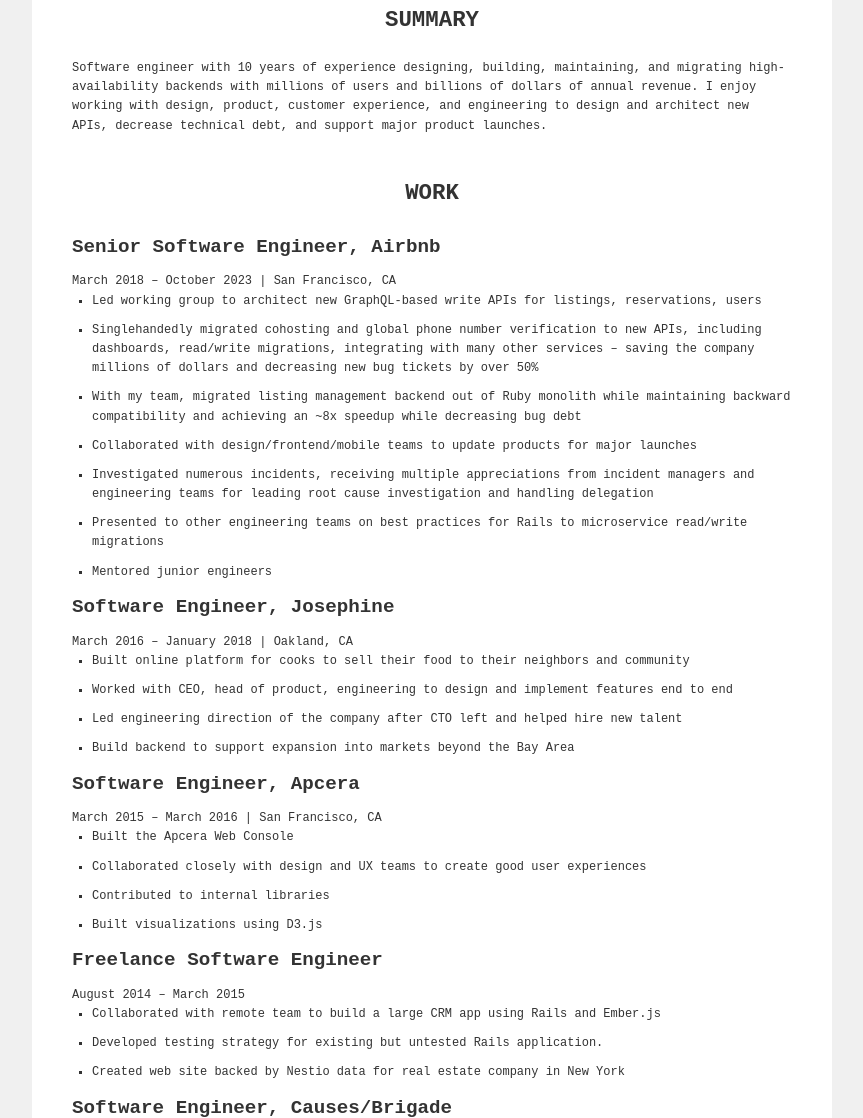
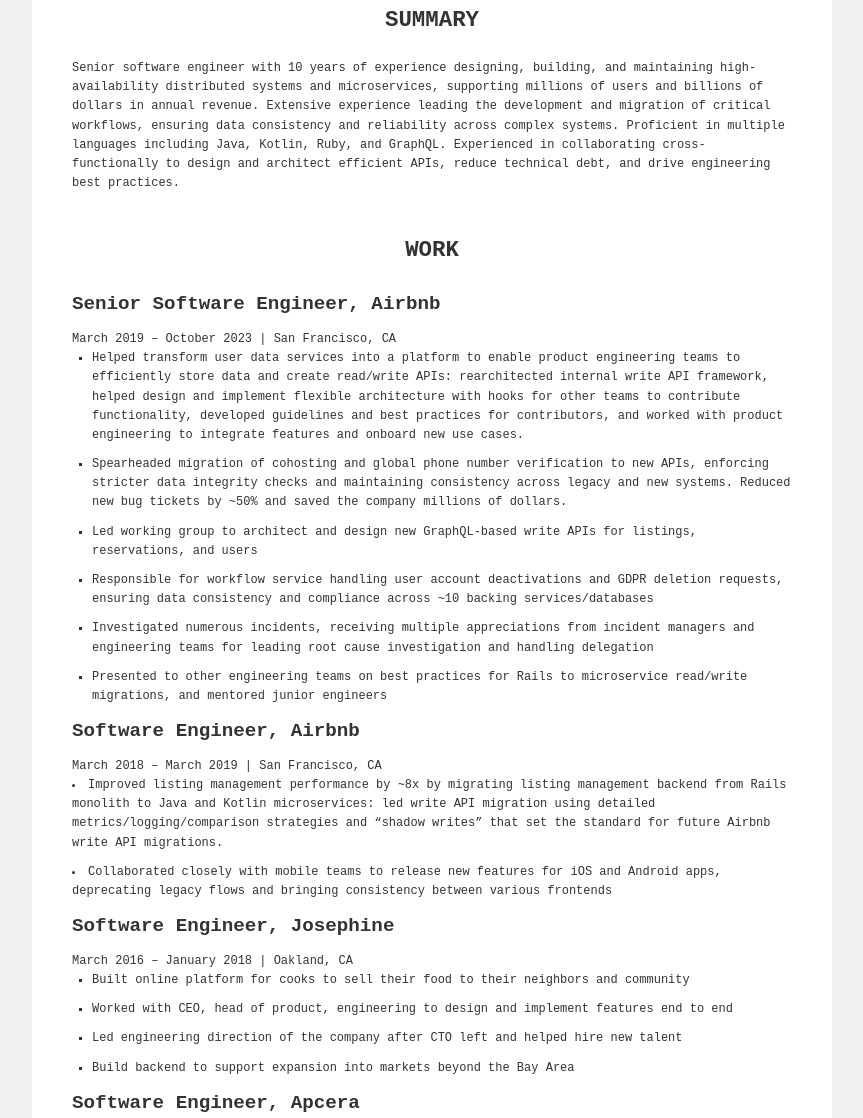
Before and after one commit to briandmason/website, a plain HTML site: page resume.html in a window 1280 px wide. Shown: the part 224-1342 px from the top of the page, without its empty margins (208-1071 px from the left). Drawn offline with Linux system fonts and the light colour scheme.

Commit message:
Update resume content

```diff
--- a/resume.html
+++ b/resume.html
@@ -17,21 +17,24 @@
   <main>
     <section class="summary">
       <h2>SUMMARY</h2>
-      <p>Software engineer with 10 years of experience designing, building, maintaining, and migrating high-availability backends with millions of users and billions of dollars of annual revenue. I enjoy working with design, product, customer experience, and engineering to design and architect new APIs, decrease technical debt, and support major product launches.</p>
+      <p>Senior software engineer with 10 years of experience designing, building, and maintaining high-availability distributed systems and microservices, supporting millions of users and billions of dollars in annual revenue. Extensive experience leading the development and migration of critical workflows, ensuring data consistency and reliability across complex systems. Proficient in multiple languages including Java, Kotlin, Ruby, and GraphQL. Experienced in collaborating cross-functionally to design and architect efficient APIs, reduce technical debt, and drive engineering best practices.</p>
     </section>
     <section class="experience">
       <h2>WORK</h2>
       <h3>Senior Software Engineer, Airbnb</h3>
-      <p>March 2018 – October 2023 | San Francisco, CA</p>
+      <p>March 2019 – October 2023 | San Francisco, CA</p>
       <ul>
-        <li>Led working group to architect new GraphQL-based write APIs for listings, reservations, users</li>
-        <li>Singlehandedly migrated cohosting and global phone number verification to new APIs, including dashboards, read/write migrations, integrating with many other services – saving the company millions of dollars and decreasing new bug tickets by over 50%</li>
-        <li>With my team, migrated listing management backend out of Ruby monolith while maintaining backward compatibility and achieving an ~8x speedup while decreasing bug debt</li>
-        <li>Collaborated with design/frontend/mobile teams to update products for major launches</li>
+        <li>Helped transform user data services into a platform to enable product engineering teams to efficiently store data and create read/write APIs: rearchitected internal write API framework, helped design and implement flexible architecture with hooks for other teams to contribute functionality, developed guidelines and best practices for contributors, and worked with product engineering to integrate features and onboard new use cases.</li>
+        <li>Spearheaded migration of cohosting and global phone number verification to new APIs, enforcing stricter data integrity checks and maintaining consistency across legacy and new systems. Reduced new bug tickets by ~50% and saved the company millions of dollars.</li>
+        <li>Led working group to architect and design new GraphQL-based write APIs for listings, reservations, and users</li>
+        <li>Responsible for workflow service handling user account deactivations and GDPR deletion requests, ensuring data consistency and compliance across ~10 backing services/databases</li>
         <li>Investigated numerous incidents, receiving multiple appreciations from incident managers and engineering teams for leading root cause investigation and handling delegation</li>
-        <li>Presented to other engineering teams on best practices for Rails to microservice read/write migrations</li>
-        <li>Mentored junior engineers</li>
+        <li>Presented to other engineering teams on best practices for Rails to microservice read/write migrations, and mentored junior engineers</li>
       </ul>
+      <h3>Software Engineer, Airbnb</h3>
+      <p>March 2018 – March 2019 | San Francisco, CA</p>
+      <li>Improved listing management performance by ~8x by migrating listing management backend from Rails monolith to Java and Kotlin microservices: led write API migration using detailed metrics/logging/comparison strategies and “shadow writes” that set the standard for future Airbnb write API migrations.</li>
+      <li>Collaborated closely with mobile teams to release new features for iOS and Android apps, deprecating legacy flows and bringing consistency between various frontends</li>
       <h3>Software Engineer, Josephine</h3>
       <p>March 2016 – January 2018 | Oakland, CA</p>
       <ul>
```
